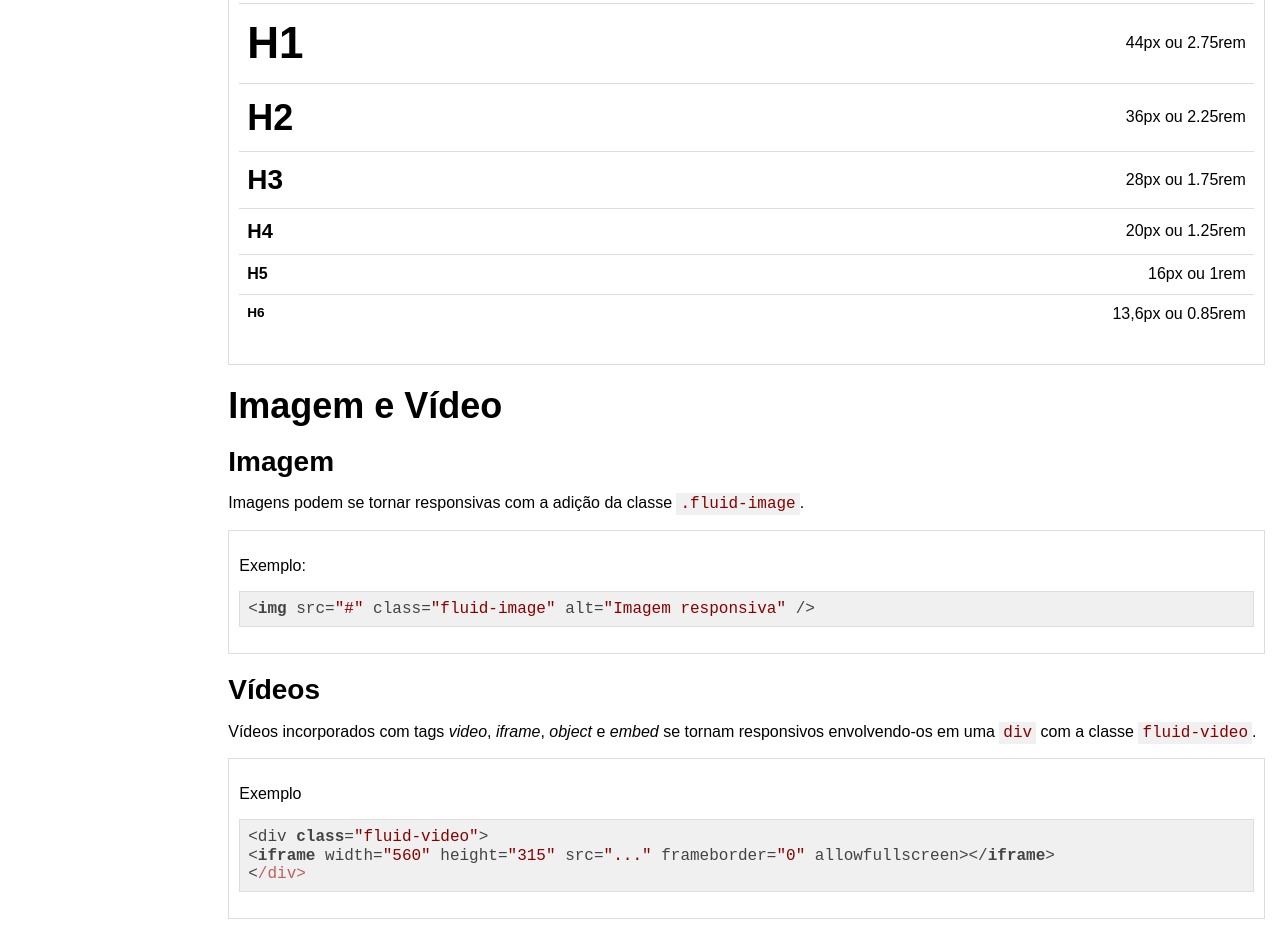
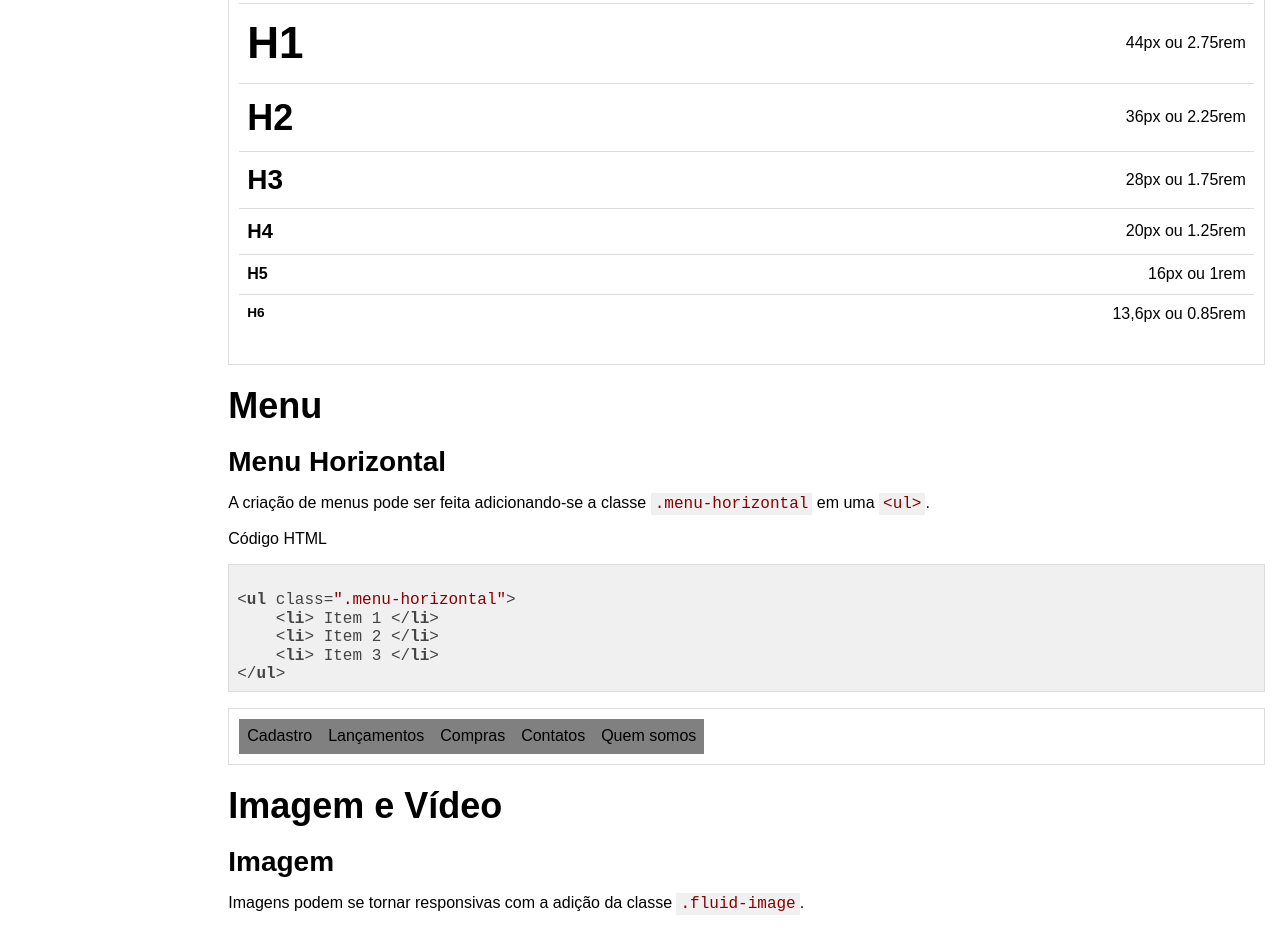
Before and after one commit to renatoinline/renatoinline.github.io, a plain HTML site: page exemplo/exemplo.html in a window 1280 px wide. Shown: the part 690-1618 px from the top of the page. Drawn offline with Linux system fonts and the light colour scheme.

Commit message:
atualizando exemplos.

```diff
--- a/exemplo/exemplo.html
+++ b/exemplo/exemplo.html
@@ -81,6 +81,9 @@
                             </li>
                             <li>
                                 <a href="#imageVideo">Imagem e Vídeo</a>
+                            </li>
+                            <li>
+                                <a href="#menu">Menu</a>
                             </li>
                         </ul>
 
@@ -175,6 +178,43 @@
                         </div>
                         <!--tipografia-->
 
+                        <!-- Menu Horizontal -->
+                        <h2 id="menu">Menu</h2>
+                        <h3>Menu Horizontal</h3>
+
+                        <p>
+                            A criação de menus pode ser feita adicionando-se a classe <code>.menu-horizontal</code>
+                            em uma <code>&lt;ul&gt;</code>.
+                        </p>
+
+                        <p>
+                            Código HTML
+                            <br>
+
+<pre><code>
+&lt;ul class=".menu-horizontal"&gt;
+    &lt;li&gt; Item 1 &lt;/li&gt;
+    &lt;li&gt; Item 2 &lt;/li&gt;
+    &lt;li&gt; Item 3 &lt;/li&gt;
+&lt;/ul&gt;
+</code></pre>
+
+                        </p>
+
+                        <div class="exemplo">
+                            <div class="menu-horizontal">
+                                <ul>
+                                    <li><a href="#">Cadastro</a></li>
+                                    <li><a href="#">Lançamentos</a></strong></li>
+                                    <li><a href="#">Compras</a></li>
+                                    <li><a href="#">Contatos</a></li>
+                                    <li><a href="#">Quem somos</a></li>
+                                </ul>
+                            </div>
+                        </div>
+
+
+
 
                         <!--imagens e videos-->
                         <div class="row">
@@ -207,7 +247,7 @@
                                     <p>Exemplo</p>
 
 <pre><code>&lt;div class="fluid-video"&gt;
-&lt;iframe width="560" height="315" src="..." frameborder="0" allowfullscreen&gt;&lt;/iframe&gt;
+&lt;iframe width="560" height="315" src="..." frameborder="0" allowfullscreen&gt; &lt;/iframe&gt;
 &lt;/div&gt;</code></pre>
                                 </div>
 
--- a/fa7ui.css
+++ b/fa7ui.css
@@ -687,6 +687,22 @@ th {
 
 /* TABELAS - FIM */
 
+/* LAYOUT PARA O MENU */
+.menu-horizontal ul{
+  list-style: none;
+  padding: 0;
+  margin: 0;
+  font-size: 0;
+}
+
+.menu-horizontal ul > li {
+  display: inline-block;
+  border: 3px solid gray;
+  padding: 5px;
+  background-color: gray;
+  font-size: 1rem;
+}
+/* LAYOUT PARA O MENU - FIM */
 
 /* GRID */
 
```
